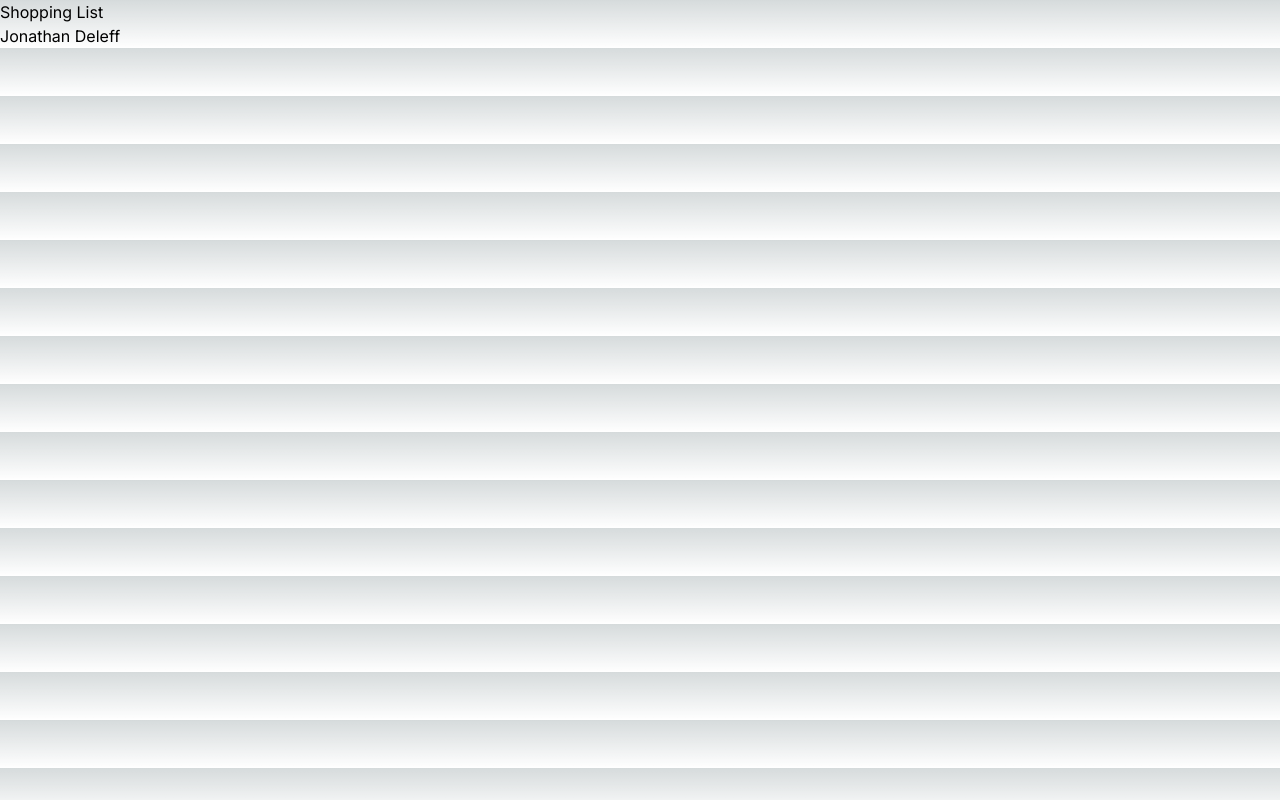
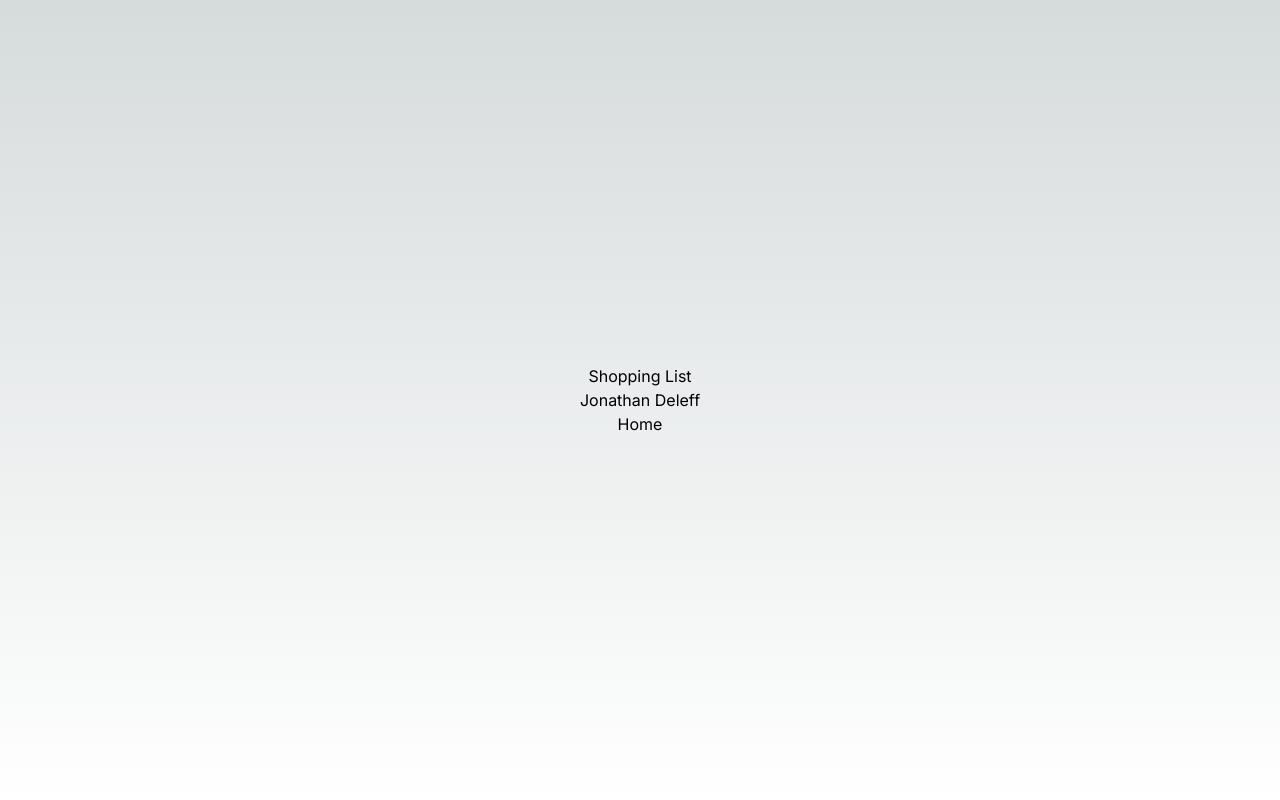
Before and after one commit to JonathanDeleff/cprg306-assignments, a Next.js app: page /week-2 in a window 1280 px wide. Built offline with nearby package versions, Linux system fonts and the light colour scheme.

Commit message:
removed links, added buttons to component, used buttons on pages

```diff
--- /dev/null
+++ b/Components/buttons.js
@@ -0,0 +1,25 @@
+import Link from "next/link";
+
+export const HomeButton = () => {
+  return (
+    <Link href="/">
+      Home
+    </Link>
+  );
+};
+
+export const Week2 = () => {
+    return(
+        <Link href="/week-2">
+            Week 2
+        </Link>
+    );
+};
+
+export const Week3 = () => {
+    return(
+        <Link href="/week-3">
+            Week 3
+        </Link>
+    );
+};
--- a/app/page.js
+++ b/app/page.js
@@ -1,4 +1,5 @@
 import Link from "next/link";
+import { Week2, Week3 } from "@/Components/buttons";
 
 export default function Home() {
   return (
@@ -6,8 +7,8 @@ export default function Home() {
       <div className="text-1.5xl">
         CPRG 306: Web Development 2 - Assignments
       </div>
-      <div><Link href="/week-2">Week 2</Link></div>
-      <div><Link href="/week-3">Week 3</Link></div>
+      <Week2/>
+      <Week3/>
     </main>
   )
 }
--- a/app/week-2/page.js
+++ b/app/week-2/page.js
@@ -1,10 +1,12 @@
 import { StudentInfo } from "../../Components/student-info";
+import { HomeButton } from "@/Components/buttons";
 
 export default function Page() {
   return (
-    <main>
+    <main className="flex min-h-screen flex-col items-center justify-center">
       <h1>Shopping List</h1>
       <StudentInfo />
+      <HomeButton/>
     </main>
   );
 }
--- a/app/week-3/page.js
+++ b/app/week-3/page.js
@@ -1,9 +1,11 @@
 import Link from "next/link";
+import { HomeButton } from "@/Components/buttons";
 
 export default function Home() {
   return (
     <main className="flex min-h-screen flex-col items-center justify-center">
       <div>Hello world!</div>
+      <HomeButton/>
     </main>
   )
 }
```
